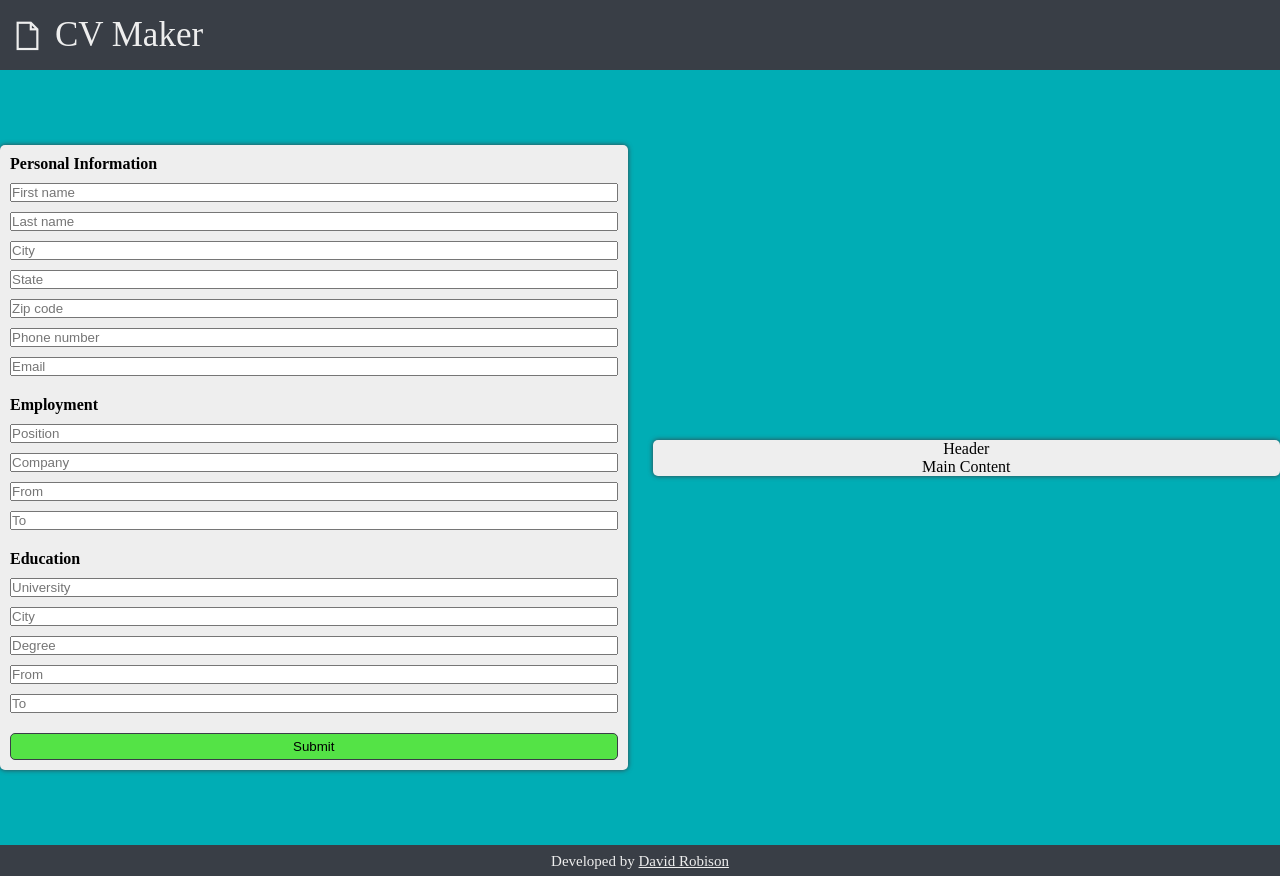
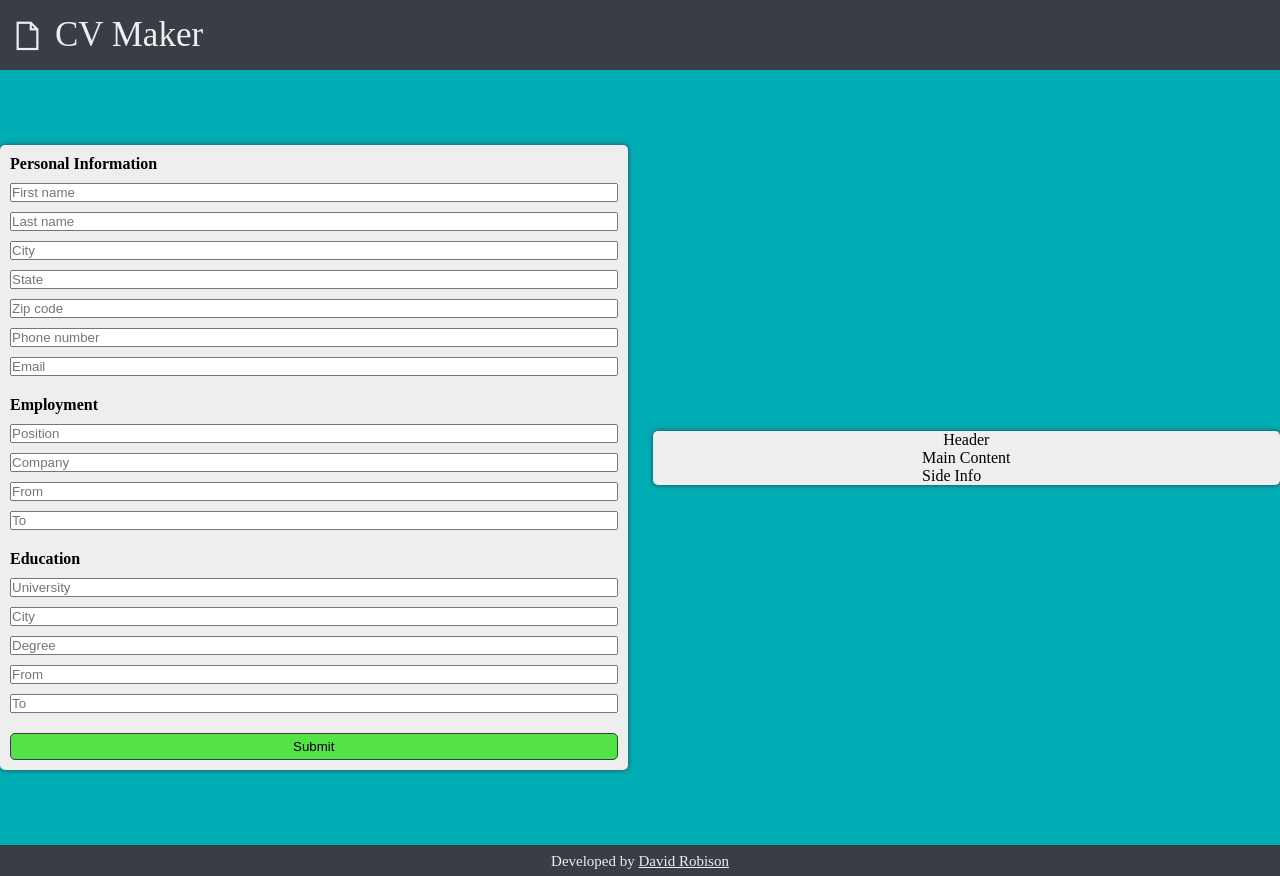
Before and after one commit to robisonwebdev/CV-Application, a React (Create React App) app: page / in a window 1280 px wide. Built offline with nearby package versions, Linux system fonts and the light colour scheme.

Commit message:
Imported and called PreviewSideInfo

```diff
--- a/src/components/PreviewCV.js
+++ b/src/components/PreviewCV.js
@@ -1,6 +1,7 @@
 import React, { Component } from 'react';
 import PreviewHeaderInfo from './PreviewHeaderInfo';
 import PreviewMainInfo from './PreviewMainInfo';
+import PreviewSideInfo from './PreviewSideInfo';
 
 class PreviewCV extends Component {
     constructor(props) {
@@ -15,7 +16,7 @@ class PreviewCV extends Component {
                 </div>
                 <div id='previewBody'>
                     <PreviewMainInfo />
-                    {/* <previewSide /> */}
+                    <PreviewSideInfo />
                 </div>
             </div>
         );
```
